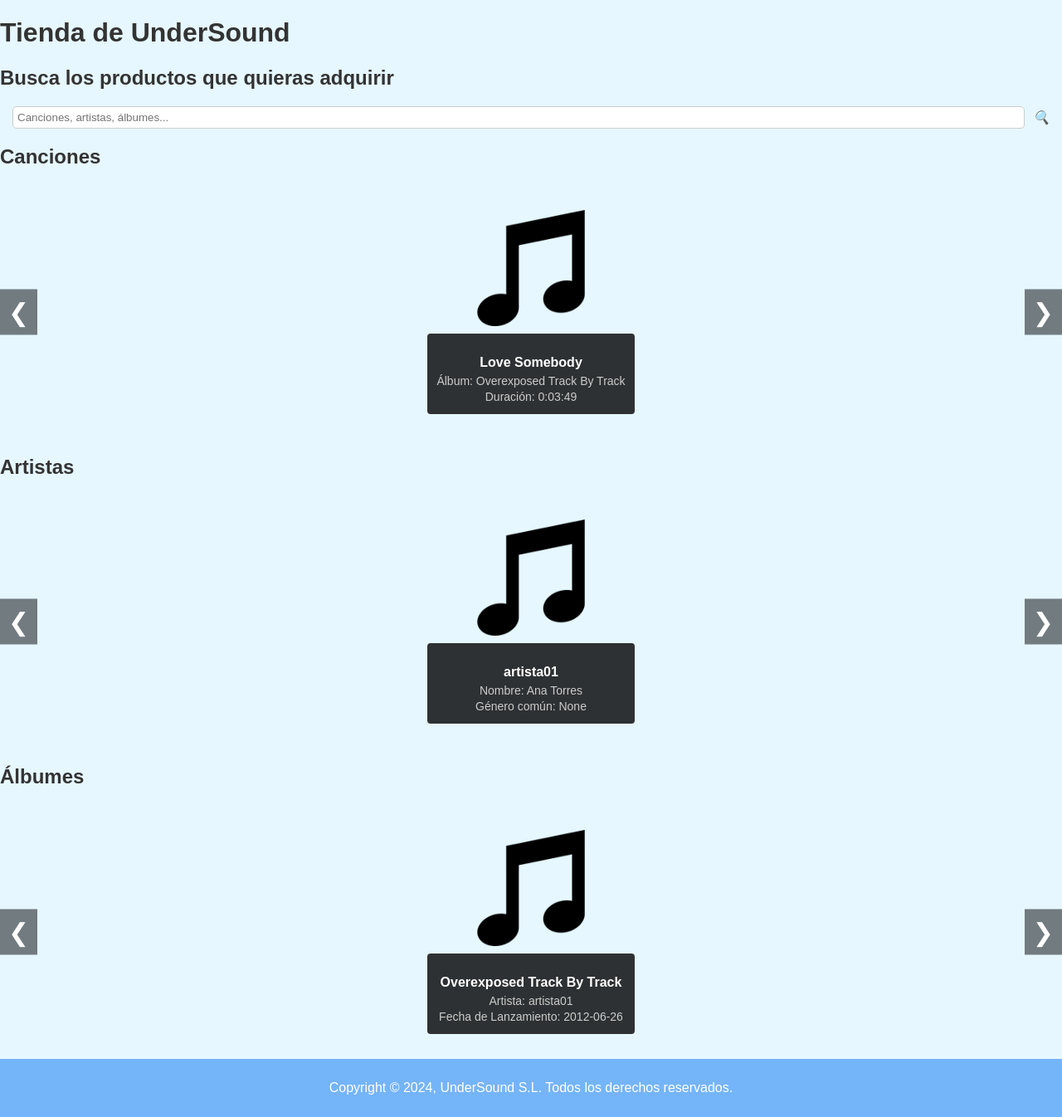
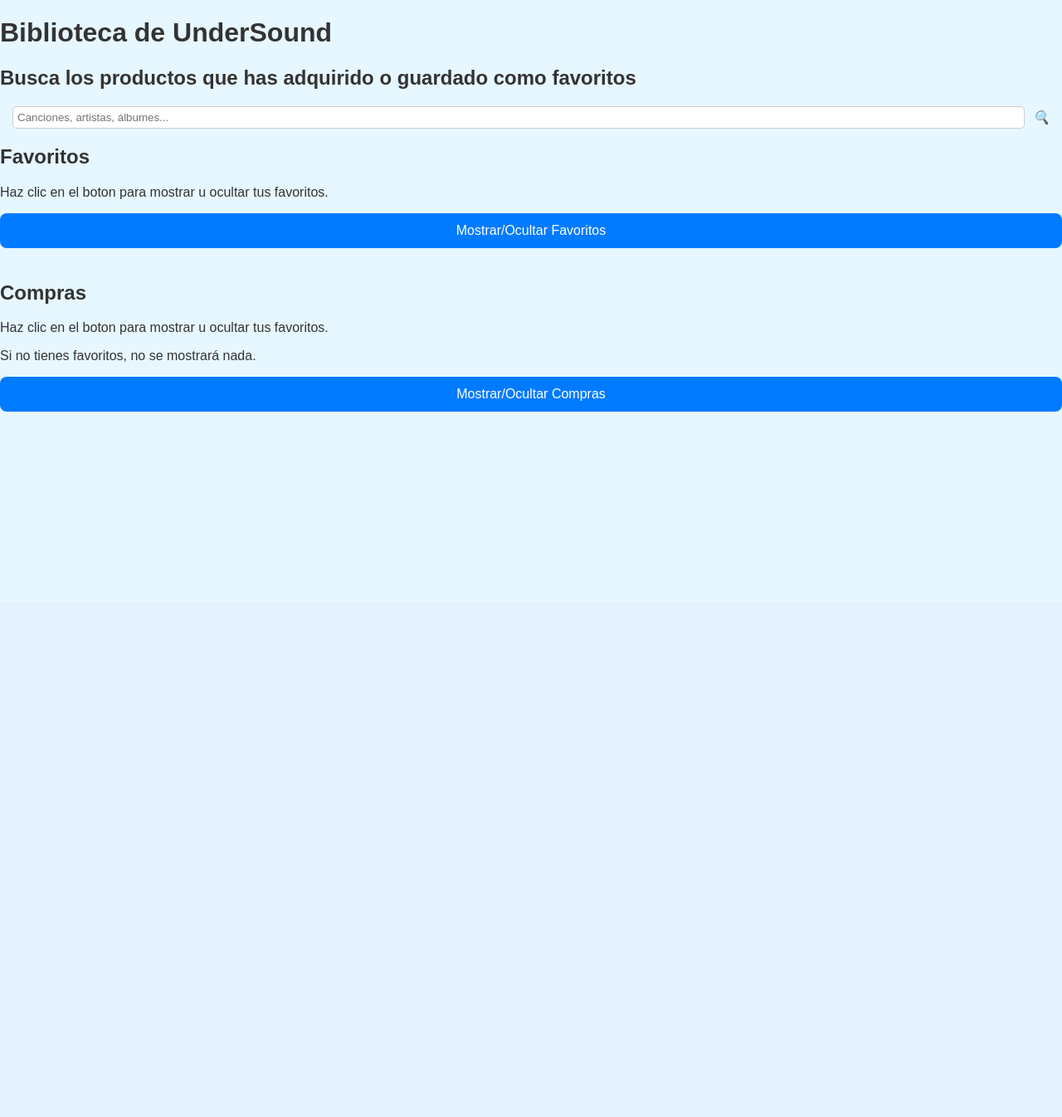
Before and after one commit to VictorNicolaiTellez/Proyecto_PI, a Flask app: page /library/ in a window 1280 px wide. Shown: the part 74-1420 px from the top of the page at 83% size. After the commit the page ends 570 px from the top, so only its background shows below. Run offline with Flask 3, Linux system fonts and the light colour scheme; the visitor is signed in with stand-in values (Sample User, id 1); data comes from the database, SQL or seed files in the repository.

Commit message:
Modificacion Biblioteca

```diff
--- a/app.py
+++ b/app.py
@@ -128,7 +128,7 @@ def store():
 @login_required
 def library():
     library_search = request.args.get('library_search','')
-    user_id = 1 #session.get('user')
+    user_id = session.get('user')
     fav_song_ids = get_fav_songs(user_id)
     fav_album_ids = get_fav_albums(user_id)
     fav_artist_ids = get_fav_artists(user_id)
@@ -139,7 +139,7 @@ def library():
         albums = [get_album_by_id(album_id[0]) for album_id in fav_album_ids]
         artists = [get_user_by_id(artist_id[0]) for artist_id in fav_artist_ids]
 
-        return render_template('explorer.html', songs=songs, artists=artists, albums=albums)
+        return render_template('library.html', songs=songs, artists=artists, albums=albums)
     else:
         search = library_search.lower()
         songs_filter = get_songs_by_name(search)
@@ -339,8 +339,6 @@ def signup():
     return redirect(url_for('profile'))
 
 
-
-
 @app.route('/logout/')
 def logout():
     session.clear()
--- a/static/css/styles.css
+++ b/static/css/styles.css
@@ -627,7 +627,7 @@ template img {
     margin-top: 15px;
     cursor: pointer;
     font-size: larger;
-    font-weight: bold;s
+    font-weight: bold;
 }
 
 .btn-cart:hover {
@@ -840,3 +840,66 @@ h1.carrito{
 }
 
 /*Fin Carrito*/
+
+/* Estilo para el botón */
+.dropdown-btn {
+    background-color: #007BFF; /* Azul fuerte */
+    color: white;
+    padding: 12px 24px;
+    font-size: 16px;
+    border: none;
+    cursor: pointer;
+    border-radius: 8px;
+    margin-bottom: 20px;
+    display: inline-block;
+    text-align: center;
+    transition: background-color 0.3s, transform 0.2s ease-in-out;
+}
+
+/* Estilo cuando el botón está en hover */
+.dropdown-btn:hover {
+    background-color: #0056b3; /* Azul oscuro */
+    transform: translateY(-3px); /* Efecto de elevación */
+}
+
+/* Estilo cuando el botón está presionado */
+.dropdown-btn:active {
+    background-color: #004085; /* Azul más oscuro al hacer clic */
+    transform: translateY(1px); /* Sombra de presionado */
+}
+
+/* Estilo para el contenedor de los carruseles (por defecto oculto) */
+.dropdown-content {
+    display: none;
+    margin-top: 20px;
+    padding: 20px;
+    border: 2px solid #007BFF;
+    border-radius: 8px;
+    background-color: #f0f8ff; /* Fondo azul claro */
+}
+
+/* Mostrar el contenedor cuando tiene la clase 'show' */
+.show {
+    display: block;
+}
+
+
+/* Añadir algo de espacio para los carruseles */
+.carousel-btn_index {
+    background-color: #007BFF;
+    color: white;
+    border: none;
+    padding: 10px;
+    font-size: 18px;
+    cursor: pointer;
+    border-radius: 5px;
+    transition: background-color 0.3s;
+}
+
+.carousel-btn_index:hover {
+    background-color: #0056b3;
+}
+
+.carousel-btn_index:active {
+    background-color: #004085;
+}
--- a/templates/library.html
+++ b/templates/library.html
@@ -5,8 +5,8 @@
 
 {% block content %}
 <div class="nav-right">
-    <h1>Tienda de UnderSound</h1>
-    <h2>Busca los productos que quieras adquirir</h2>
+    <h1>Biblioteca de UnderSound</h1>
+    <h2>Busca los productos que has adquirido o guardado como favoritos</h2>
     <form action="{{ url_for('library') }}" method="GET">
         <div class="search">
             <input type="text" name="library_search" placeholder="Canciones, artistas, álbumes...">
@@ -14,9 +14,16 @@
         </div>
     </form>
 </div>
+<div>
+    <h2>Favoritos</h2>
+    <p>Haz clic en el boton para mostrar u ocultar tus favoritos.</p>
+</div>
+    <button class="dropdown-btn" id="toggleButton"> Mostrar/Ocultar Favoritos </button>
+
+    <div class="dropdown-content" id="carrouselContainer">
 
 {% if songs %}
-    <h2>Canciones</h2>
+    <h2>Canciones Favoritas</h2>
     <section class="row_index" data-id="1">
 
         <button class="carousel-btn_index prev-btn_index" onclick="moverCarrusel(-1, 0)">&#10094;</button>
@@ -26,8 +33,8 @@
             <a href="/songs/{{ song.id }}" class="music-card_index">
                 <img src="{{ url_for('static', filename='images/deafault_img.png') }}" alt="Canción">
                 <div class="music-info_index">
-                    <h3>{{song.name}}</h3>
-                    <p>Álbum: {{song.album}}</p>
+                    <h3>{{song.title}}</h3>
+                    <p>Álbum: {{song.album_title}}</p>
                     <p>Duración: {{song.duration}}</p>
                 </div>
             </a>
@@ -38,7 +45,7 @@
 {% endif %}
 
 {% if artists %}
-    <h2>Artistas</h2>
+    <h2>Artistas favoritos</h2>
     <section class="row_index" data-id="2">
 
         <button class="carousel-btn_index prev-btn_index" onclick="moverCarrusel(-1, 1)">&#10094;</button>
@@ -48,7 +55,7 @@
             <a href="/artists/{{ artist.id }}" class="music-card_index">
                 <img src="{{ url_for('static', filename='images/deafault_img.png') }}" alt="Artista">
                 <div class="music-info_index">
-                    <h3>{{artist.name}}</h3>
+                    <h3>{{artist.username}}</h3>
                     <p>Género común: {{artist.genre}}</p>
                 </div>
             </a>
@@ -59,7 +66,7 @@
 {% endif %}
 
 {% if albums %}
-    <h2>Álbumes</h2>
+    <h2>Álbumes favoritos</h2>
     <section class="row_index" data-id="3">
 
         <button class="carousel-btn_index prev-btn_index" onclick="moverCarrusel(-1, 2)">&#10094;</button>
@@ -69,9 +76,9 @@
             <a href="/albums/{{ album.id }}" class="music-card_index">
                 <img src="{{ url_for('static', filename='images/deafault_img.png') }}" alt="Álbum">
                 <div class="music-info_index">
-                    <h3>{{album.name}}</h3>
-                    <p>Artista: {{album.artist}}</p>
-                    <p>Género común: {{album.genre}}</p>
+                    <h3>{{album[2]}}</h3>
+                    <p>Artista: {{album[6]}}</p>
+                    <p>Fecha de Lanzamiento: {{album[3]}}</p>
                 </div>
             </a>
             {% endfor %}
@@ -79,8 +86,27 @@
         <button class="carousel-btn_index next-btn_index" onclick="moverCarrusel(1, 2)">&#10095;</button>
     </section>
 {% endif %}
+</div>
+
+<div>
+    <h2>Compras</h2>
+    <p>Haz clic en el boton para mostrar u ocultar tus favoritos.</p>
+    <p>Si no tienes favoritos, no se mostrará nada.</p>
+</div>
+<button class="dropdown-btn" id="toggleButton"> Mostrar/Ocultar Compras </button>
+
+<div class="dropdown-content" id="carrouselContainer">
+
 {% endblock %}
 
 {% block scripts %}
 <script src="{{ url_for('static', filename='css/carrusel.js')}}" defer></script>
+<script>
+    const toggleButton = document.getElementById('toggleButton');
+    const carrouselContainer = document.getElementById('carrouselContainer');
+
+    toggleButton.addEventListener('click', function () {
+        carrouselContainer.classList.toggle('show');
+    });
+</script>
 {% endblock %}
```
